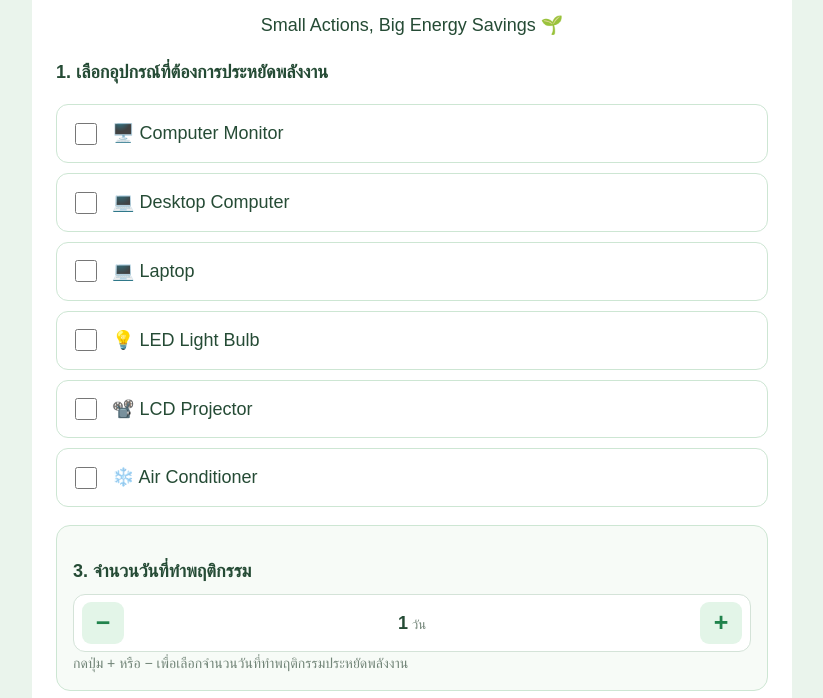
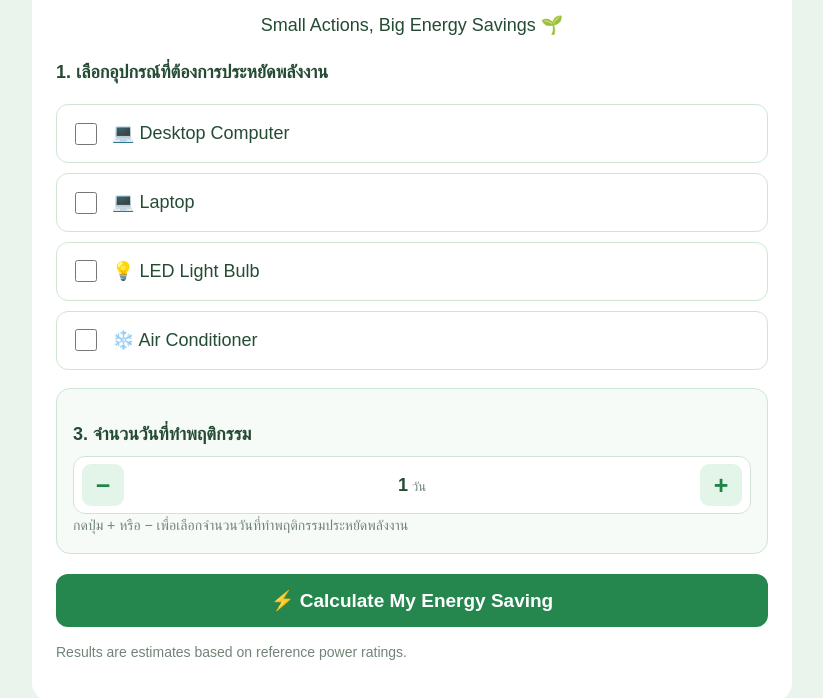
Before and after one commit to know-your-energy/KNOW-UR-ENERGY, a plain HTML site: page index.html in a window 1280 px wide. Shown: the part 139-837 px from the top of the page, without its empty margins (228-1051 px from the left). Drawn offline with Linux system fonts and the light colour scheme.

Commit message:
Remove Computer Monitor and LCD Projector options

```diff
--- a/index.html
+++ b/index.html
@@ -61,11 +61,9 @@
 <script>
   const SHEETS_WEB_APP_URL = 'https://script.google.com/macros/s/AKfycbxJ1D4rFb9jkRf0_AqQwdPyjCoWC-5KXTBniwZj6YZ33YQuK1aDWb_3V_m_W4mDe5iK/exec';
   const equipment = [
-    { id: 'monitor', name: '🖥️ Computer Monitor', watt: 28 },
     { id: 'computer', name: '💻 Desktop Computer', watt: 90 },
     { id: 'laptop', name: '💻 Laptop', watt: 30 },
     { id: 'light', name: '💡 LED Light Bulb', watt: 12 },
-    { id: 'projector', name: '📽️ LCD Projector', watt: 230 },
     { id: 'ac', name: '❄️ Air Conditioner', watt: 600 }
   ];
   const deviceRoot = document.getElementById('devices');
```
